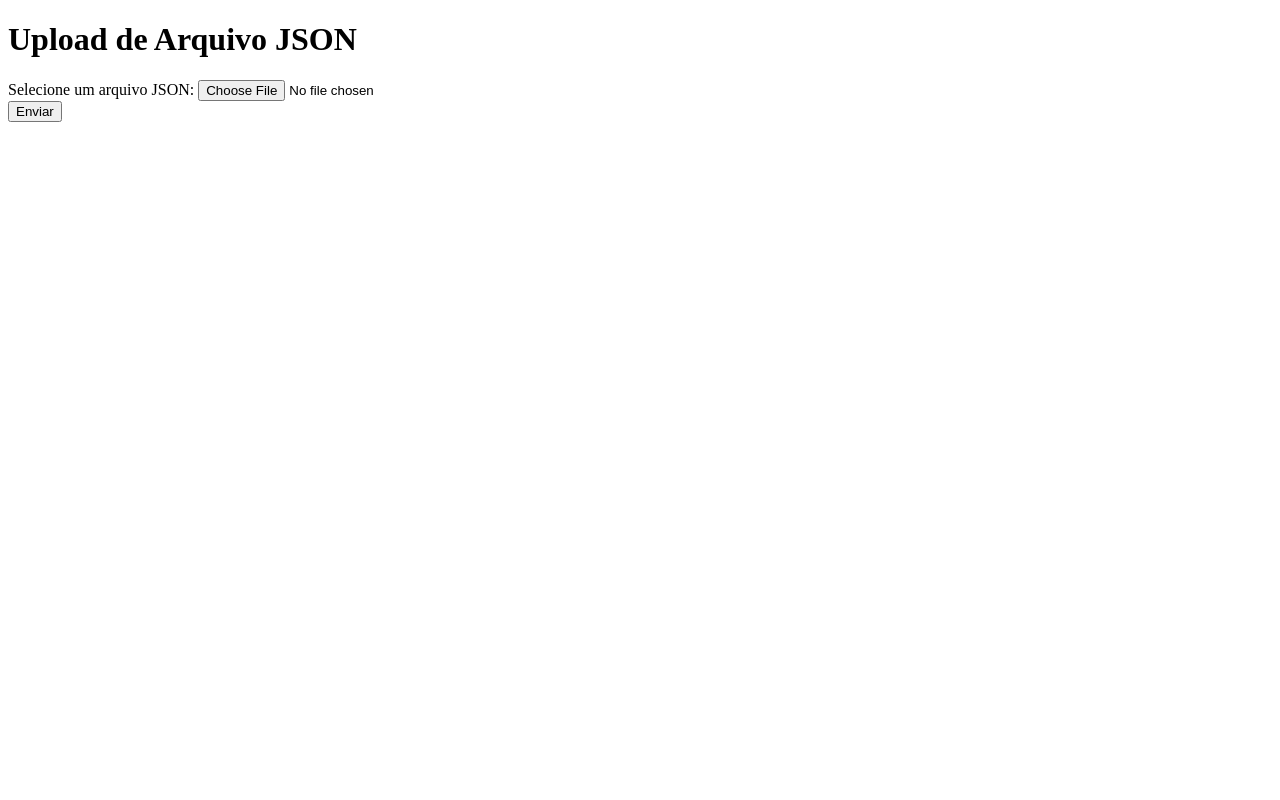
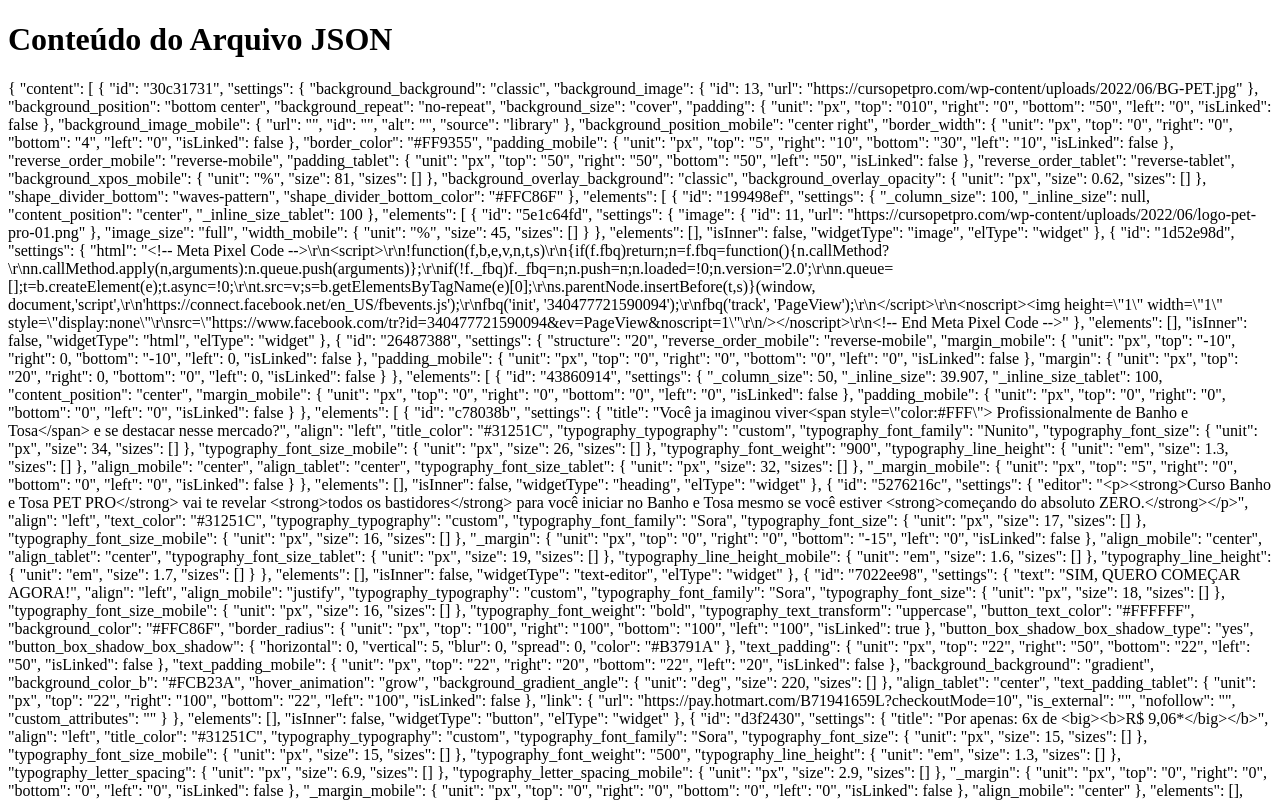
Before and after one commit to PilotodeFugaBr/index.html, a plain HTML site: page index.html in a window 1280 px wide. Shown: the top 800 px of the page. Drawn offline with Linux system fonts and the light colour scheme.

Commit message:
index.html

```diff
--- a/index.html
+++ b/index.html
@@ -3,16 +3,28 @@
 <head>
     <meta charset="UTF-8">
     <meta name="viewport" content="width=device-width, initial-scale=1.0">
-    <title>Upload de Arquivo JSON</title>
+    <title>Página de Exibição do JSON</title>
 </head>
 <body>
-    <h1>Upload de Arquivo JSON</h1>
+    <h1>Conteúdo do Arquivo JSON</h1>
 
-    <form action="processar_upload.php" method="POST" enctype="multipart/form-data">
-        <label for="arquivo">Selecione um arquivo JSON:</label>
-        <input type="file" name="arquivo" id="arquivo" accept=".json">
-        <br>
-        <input type="submit" value="Enviar">
-    </form>
+    <div id="conteudo-json">
+        <!-- Os dados do JSON serão renderizados aqui dinamicamente com JavaScript -->
+    </div>
+
+    <script>
+        // Coloque seu código JavaScript aqui para carregar e renderizar o JSON
+        fetch('Curso%20Banho%20e%20Tosa%20NOVO.json')  // Substitua pelo caminho correto do seu arquivo JSON
+            .then(response => response.json())
+            .then(data => {
+                // Use os dados do JSON para criar elementos HTML ou preencher conteúdo aqui
+                const conteudoJson = document.getElementById('conteudo-json');
+                // Por exemplo, você pode adicionar um parágrafo com os dados do JSON:
+                const paragrafo = document.createElement('p');
+                paragrafo.textContent = JSON.stringify(data, null, 2); // Converte o JSON para uma string formatada
+                conteudoJson.appendChild(paragrafo);
+            })
+            .catch(error => console.error('Erro ao carregar o JSON:', error));
+    </script>
 </body>
 </html>
```
